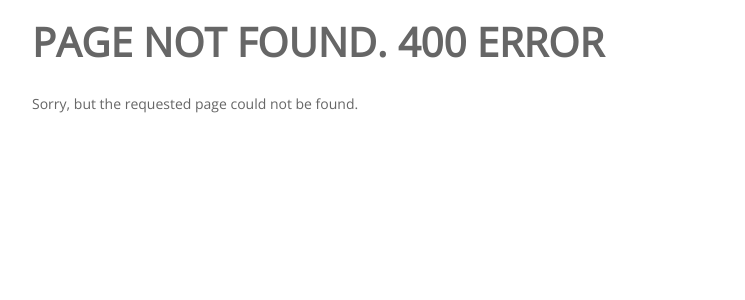
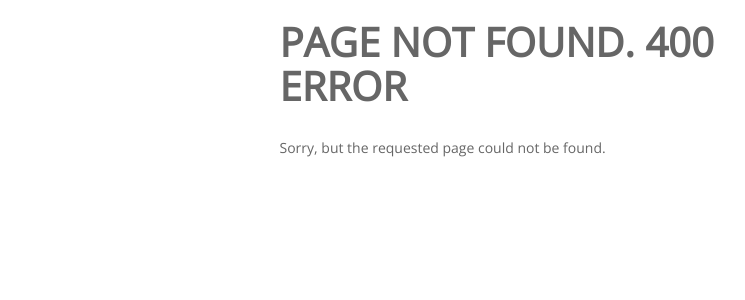
Before and after one commit to davidmcg1985/photozero, a Django app: template timeline/templates/400.html in a window 1280 px wide. Shown: the top 300 px of the page, without its empty margins (143-888 px from the left). Run offline with Django 3.2, Linux system fonts and the light colour scheme; the template is opened without the code that fills it, so the values that code supplies are empty; parts of the project's set-up code (start-up, migrations or seed data) failed here and were passed over; some libraries are stand-ins or nearby versions.

Commit message:
edited error pages

```diff
--- a/timeline/templates/400.html
+++ b/timeline/templates/400.html
@@ -4,7 +4,9 @@
 {% block title %}Page not found{% endblock %}
 
 {% block content %}
+<div class='col-sm-6 col-sm-offset-3'>
 <h1>Page not found. 400 Error</h1>
 
 <p>Sorry, but the requested page could not be found.</p>
+</div>
 {% endblock %}
--- a/timeline/templates/404.html
+++ b/timeline/templates/404.html
@@ -4,7 +4,9 @@
 {% block title %}Page not found{% endblock %}
 
 {% block content %}
+<div class='col-sm-6 col-sm-offset-3'>
 <h1>Page not found. 404 Error</h1>
 
 <p>Sorry, but the requested page could not be found.</p>
+</div>
 {% endblock %}
--- a/timeline/templates/500.html
+++ b/timeline/templates/500.html
@@ -4,7 +4,9 @@
 {% block title %}Page not found{% endblock %}
 
 {% block content %}
+<div class='col-sm-6 col-sm-offset-3'>
 <h1>Internal Server Error. 500 Error</h1>
 
 <p>Sorry, Internal Server Error.</p>
+</div>
 {% endblock %}
```
